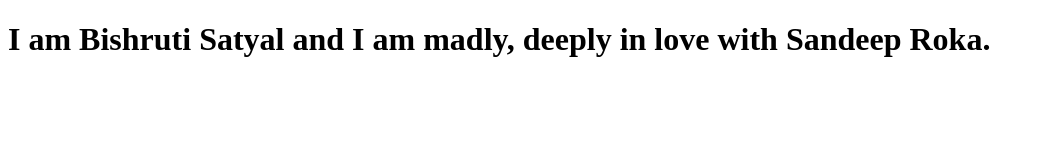
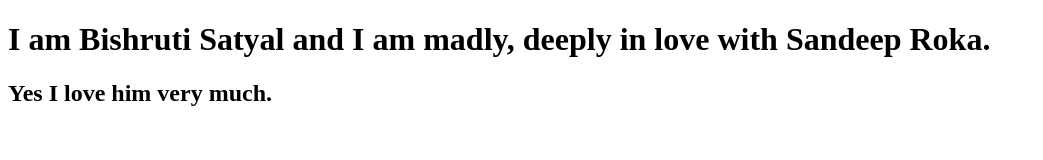
Before and after one commit to bishrutii/JS, a plain HTML site: page index.html in a window 1280 px wide. Shown: the whole page, without its empty margins (0-1043 px from the left). Drawn offline with Linux system fonts and the light colour scheme.

Commit message:
added another header

```diff
--- a/index.html
+++ b/index.html
@@ -8,6 +8,7 @@
 </head>
 <body>
     <h1>I am Bishruti Satyal and I am madly, deeply in love with Sandeep Roka.</h1>
+    <h2>Yes I love him very much.</h2>
     <script src="index.js"></script>
 </body>
 </html>
```
